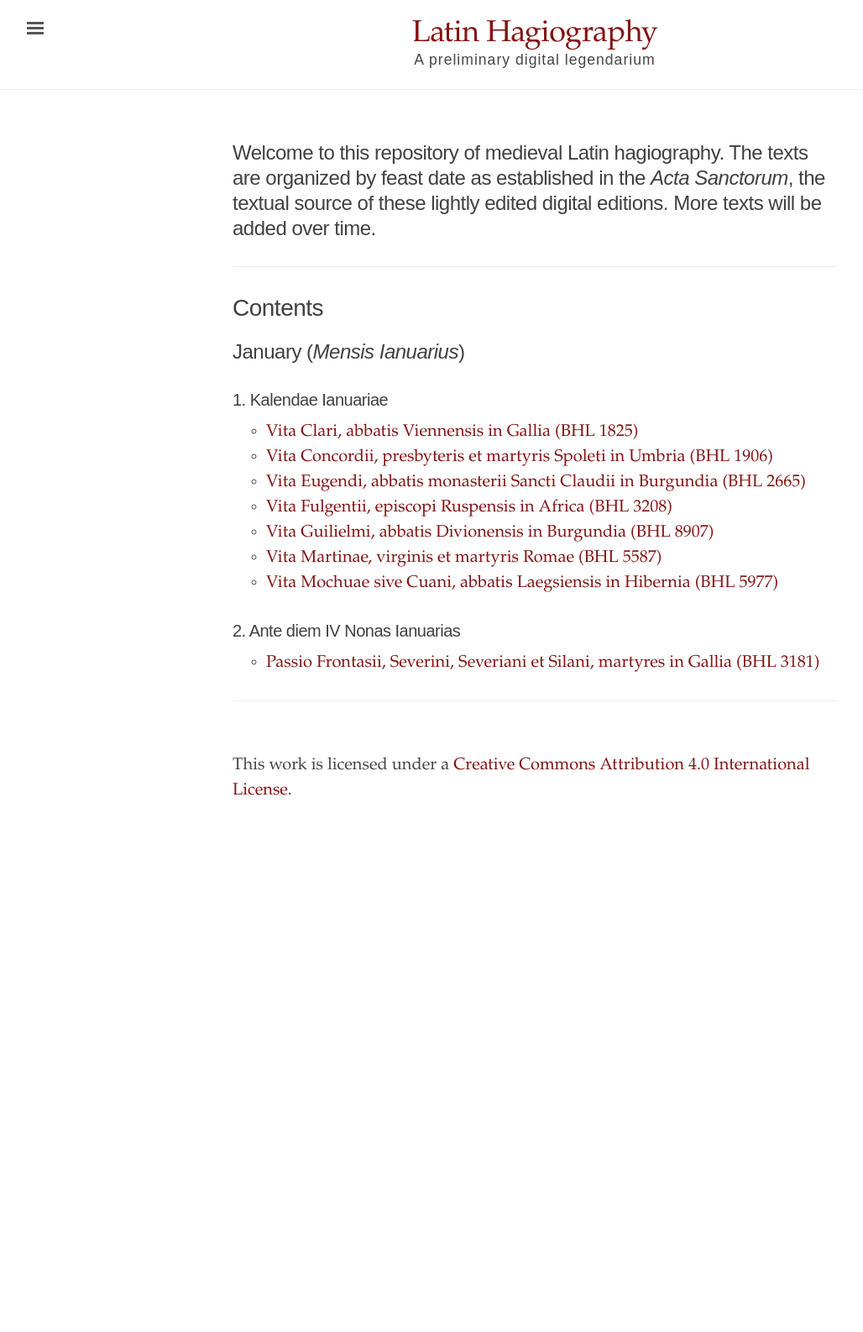
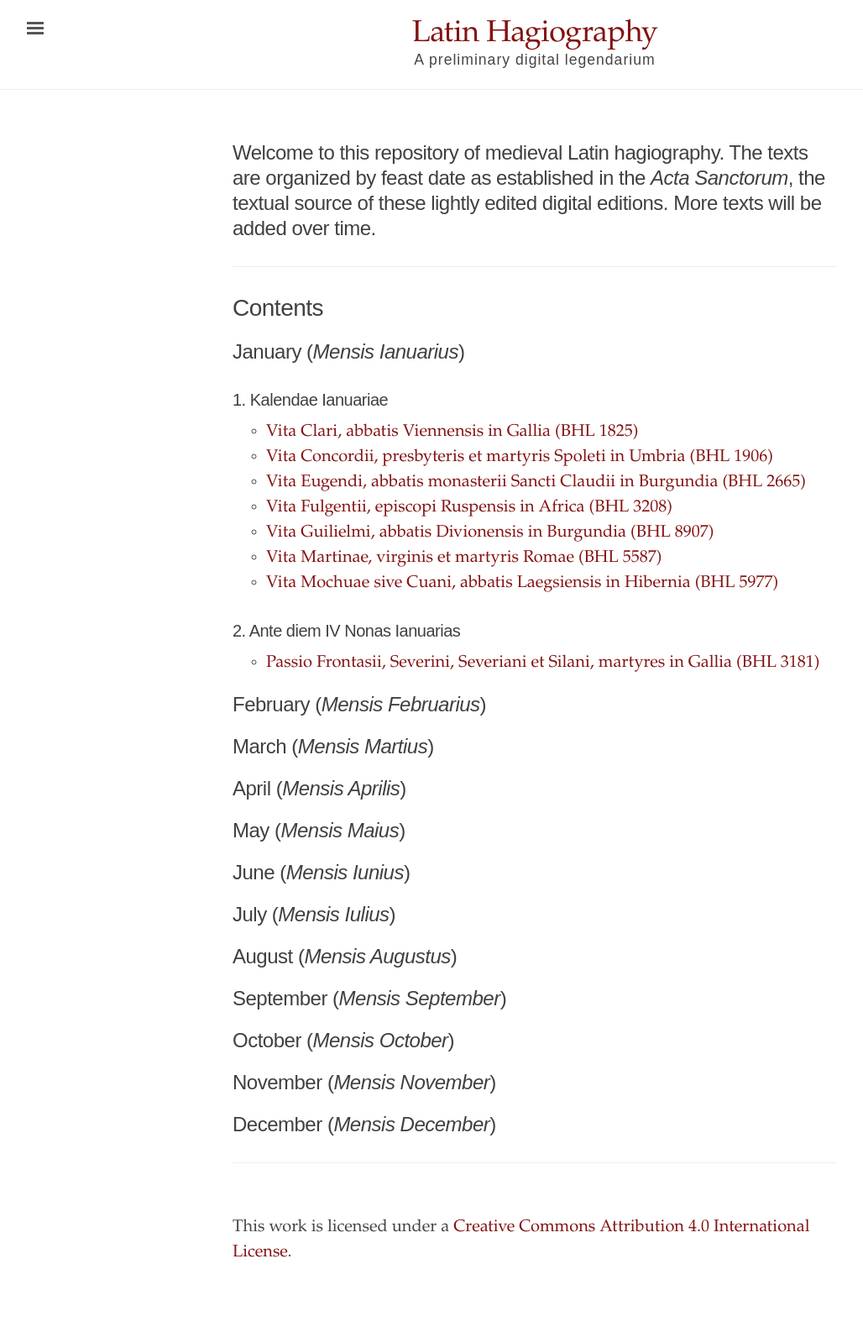
Before and after one commit to cjkoepke1/latin-hagiography, a Jekyll site: the page built from index.md, in a window 1280 px wide. Shown: the whole page at 84% size, without its empty margins (3-1031 px from the left). Built offline with Jekyll 4.4.1, drawn with Linux system fonts in a browser that asks for light colours; before the commit the page ends 1036 px from its top, so only the background shows below that.

Commit message:
add month names

```diff
--- a/index.md
+++ b/index.md
@@ -25,6 +25,28 @@ title: "Latin Hagiography"
 
 - [Passio Frontasii, Severini, Severiani et Silani, martyres in Gallia (BHL 3181)](https://cjkoepke1.github.io/latin-hagiography/texts/passio-frontasii)
 
+## February (*Mensis Februarius*)
+
+## March (*Mensis Martius*)
+
+## April (*Mensis Aprilis*)
+
+## May (*Mensis Maius*)
+
+## June (*Mensis Iunius*)
+
+## July (*Mensis Iulius*)
+
+## August (*Mensis Augustus*)
+
+## September (*Mensis September*)
+
+## October (*Mensis October*)
+
+## November (*Mensis November*)
+
+## December (*Mensis December*)
+
 ---
 
 <br />This work is licensed under a <a rel="license" href="http://creativecommons.org/licenses/by/4.0/">Creative Commons Attribution 4.0 International License</a>.
```
